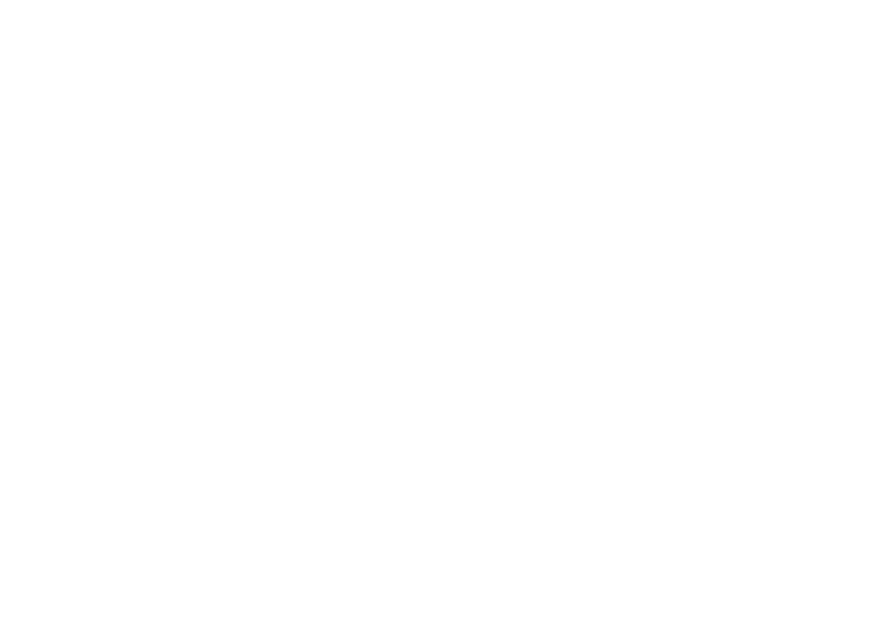
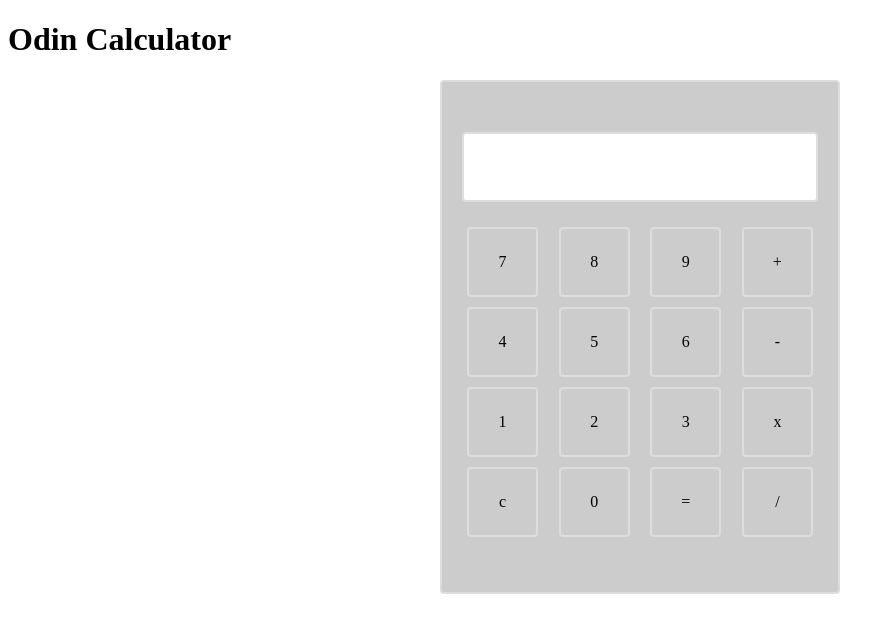
Before and after one commit to Matt-Brown503/odin-calculator, a plain HTML site: page index.html in a window 1280 px wide. Shown: the whole page, without its empty margins (0-894 px from the left). Drawn offline with Linux system fonts and the light colour scheme.

Commit message:
generated keys via javascript

```diff
--- a/index.html
+++ b/index.html
@@ -7,8 +7,16 @@
     <link rel="stylesheet" href="styles.css"/>
 </head>
 <body>
+    <h1>Odin Calculator</h1>
+    <div class="calc-container">
+        <div class="calc">
+            <div class="calc-screen">
+            </div>
+            <div class="calc-keys-container" id="calcKeysContainer">
+            </div>
+        </div>
+    </div>
 
-
-    <scripts src="scripts.js"/>
+    <script src="scripts.js"></script>
 </body>
 </html>
--- a/scripts.js
+++ b/scripts.js
@@ -0,0 +1,21 @@
+console.log('connected')
+
+const calcKeyNums = [7,8,9,'+',4,5,6,'-',1,2,3,'x','c',0,'=','/']
+const calcKeysContainer = document.querySelector('#calcKeysContainer')
+
+function createCalcKey(k) {
+    let newKey = document.createElement('div')
+    newKey.id = k
+    let classAttributes = k;
+    newKey.setAttribute('class', 'calc-key')
+    let keySpan = document.createElement('span')
+    keySpan.innerText = k
+
+    newKey.appendChild(keySpan)
+    return newKey
+}
+
+
+calcKeyNums.forEach(key => {
+    calcKeysContainer.appendChild(createCalcKey(key))
+});
--- a/styles.css
+++ b/styles.css
@@ -0,0 +1,38 @@
+* {
+    box-sizing: border-box;
+}
+
+.calc {
+    background-color: #ccc;
+    max-width: 400px;
+    margin: 0 auto;
+    border: 2px solid #ddd;
+    border-radius: 4px;
+    padding: 50px 20px;
+}
+
+.calc-screen {
+    border: 2px solid #ddd;
+    border-radius: 4px;
+    background-color: #fff;
+    height: 70px;
+    margin-bottom: 20px;
+}
+.calc-keys-container {
+    display: flex;
+    flex-wrap: wrap;
+    justify-content: space-between;
+
+}
+
+.calc-key {
+    display: flex;
+    align-items: center;
+    justify-content: center;
+    min-width: 20%;
+    text-align: center;
+    height: 70px;
+    border: 2px solid #ddd;
+    border-radius: 4px;
+    margin: 5px;
+}
```
